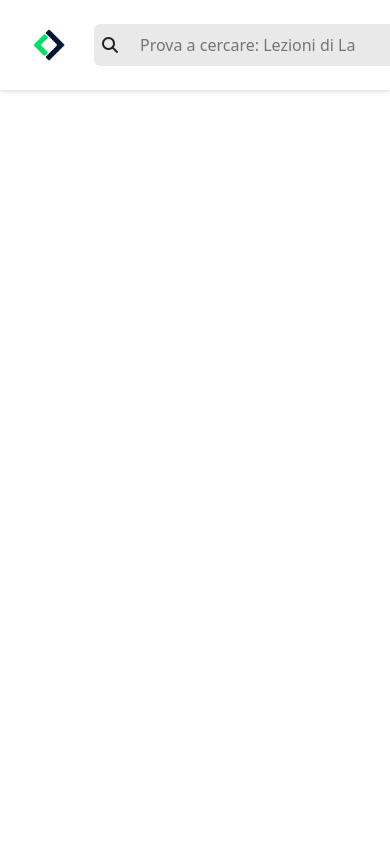
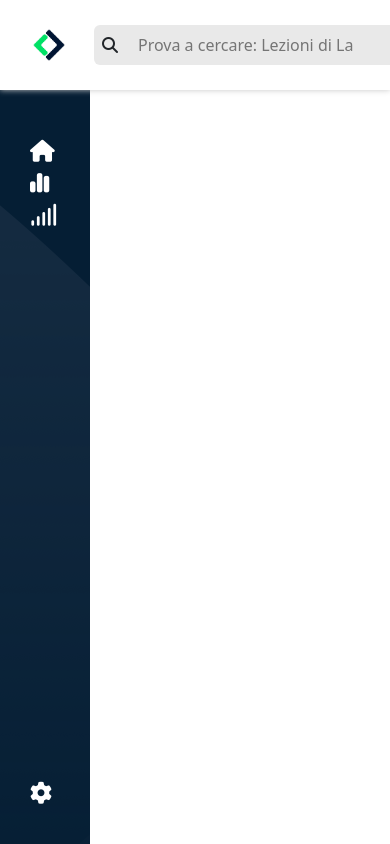
Before and after one commit to kapolandia/html-css-bootstrap-dashboard, a plain HTML site: page index.html in a window 390 px wide. Shown: the top 844 px of the page. Drawn offline with nearby package versions, Linux system fonts and the light colour scheme.

Commit message:
feat: responsive aside control bar

```diff
--- a/assets/css/style.css
+++ b/assets/css/style.css
@@ -1,3 +1,9 @@
+* {
+    margin: 0;
+    box-sizing: border-box;
+    padding: 0;
+}
+
 img{
     max-width: 100%;
 }
@@ -38,6 +44,44 @@ header{
     color: rgb(255, 213, 0);
 }
 
+/* Control panel on the left */
+
+.ms-control{
+    display: flex;
+    flex-direction: column;
+    align-items: center;
+    justify-content: left;
+    width: 170px;
+    height: calc(100vh - 90px);
+    background-color: #051E34;
+    background-image: url(../img/sidebar-bg.png);
+    color: #fff;
+    font-size: 18px;
+    padding: 40px 30px ;
+}
+
+.ms-control-cont {
+    width: 100%;
+    display: flex;
+    flex-direction: row;
+    align-items: center;
+    margin-top: 10px;
+}
+
+.ms-control-cont i{
+    margin-right:  30px;
+    max-width: 10px;
+}
+
+.ms-control-cont p{
+    margin: 0;
+}
+
+.ms-control-cont:last-of-type{
+    flex-grow: 1;
+    align-items: flex-end;
+}
+
 /* MEADIA */
 @media screen and (max-width:1200px){
 
@@ -55,6 +99,27 @@ header{
     .desktop-logo{
         display: none;
     }
+
+    .ms-control{
+        display: flex;
+        flex-direction: column;
+        align-items: center;
+        width: 90px;
+        height: calc(100vh - 90px);
+        background-color: #051E34;
+        background-image: url(../img/sidebar-bg.png);
+        color: #fff;
+        font-size: 22px;
+        padding: 40px 30px ;
+    }
+
+    .ms-control-cont {
+        margin-top: 10px;
+    }
+
+    .ms-control-cont p{
+        display: none;
+    }
 }
 
 @media screen and (max-width:768px){
--- a/index.html
+++ b/index.html
@@ -5,8 +5,8 @@
     <meta name="viewport" content="width=device-width, initial-scale=1.0">
     <title>Firebase</title>
     <link rel="stylesheet" href="https://cdnjs.cloudflare.com/ajax/libs/font-awesome/6.5.1/css/all.min.css" integrity="sha512-DTOQO9RWCH3ppGqcWaEA1BIZOC6xxalwEsw9c2QQeAIftl+Vegovlnee1c9QX4TctnWMn13TZye+giMm8e2LwA==" crossorigin="anonymous" referrerpolicy="no-referrer" />
+    <link href="https://cdn.jsdelivr.net/npm/bootstrap@5.3.3/dist/css/bootstrap.min.css" rel="stylesheet" integrity="sha384-QWTKZyjpPEjISv5WaRU9OFeRpok6YctnYmDr5pNlyT2bRjXh0JMhjY6hW+ALEwIH" crossorigin="anonymous">
     <link rel="stylesheet" href="./assets/css/style.css">
-    <link href="https://cdn.jsdelivr.net/npm/bootstrap@5.3.3/dist/css/bootstrap.min.css" rel="stylesheet" integrity="sha384-QWTKZyjpPEjISv5WaRU9OFeRpok6YctnYmDr5pNlyT2bRjXh0JMhjY6hW+ALEwIH" crossorigin="anonymous">
 </head>
 <body>
     <header class="container-fluid d-flex align-items-center p-4 sticky-top">
@@ -27,8 +27,26 @@
                 <i class="fa-solid fa-bell mx-2 ms-alarm"></i>
             </div>
     </header>
-    <main>
+    <main class="d-flex">
+        <div class="ms-control">
+            <div class="ms-control-cont">
+                <i class="fa-solid fa-house "></i>
+                <p>Home</p>
+            </div>
+            <div class="ms-control-cont">
+                <i class="fa-solid fa-chart-simple"></i>
+                <p>Stats</p>
+            </div>
+            <div class="ms-control-cont">
+                <i class="fa-solid fa-signal"></i>
+                <p>Signals</p>
+            </div>
 
+            <div class="ms-control-cont">
+                <i class="fa-solid fa-gear"></i>
+                <p>Settings</p>
+            </div>
+        </div>
     </main>
 
 
```
